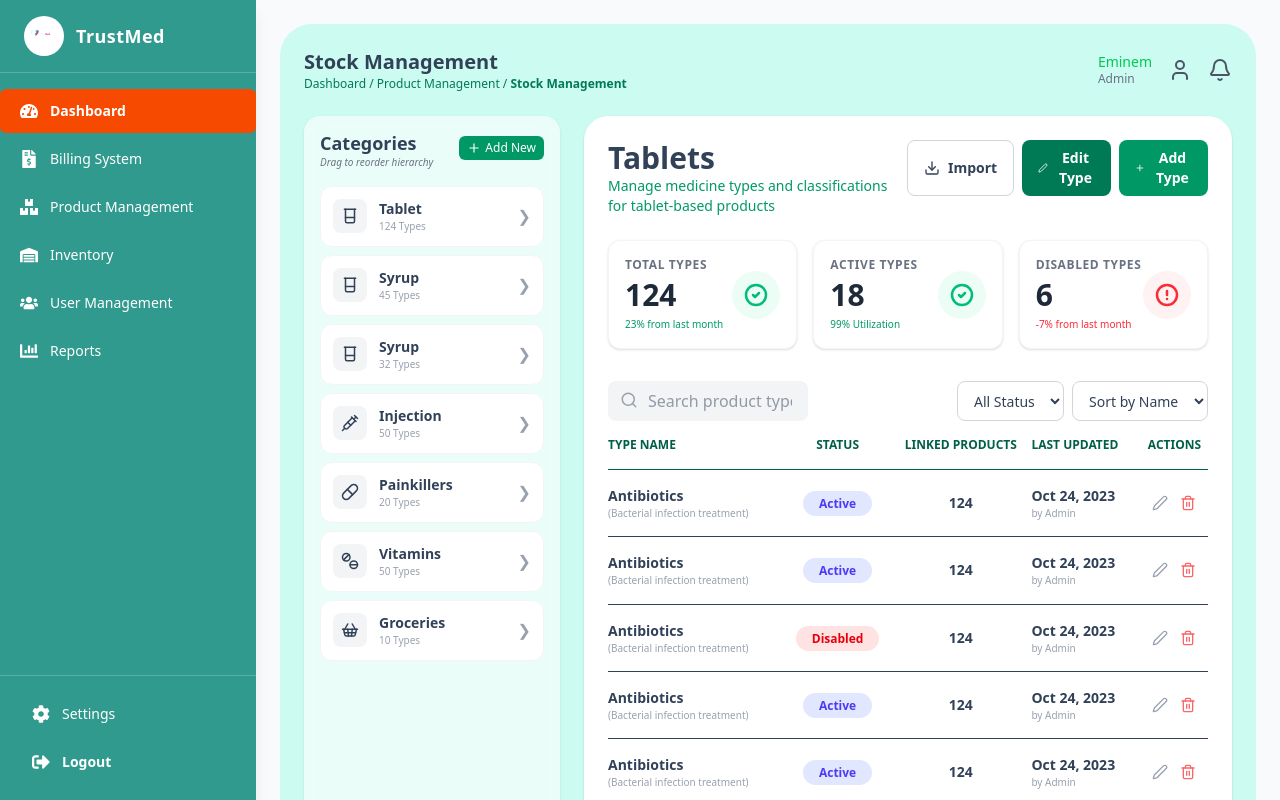
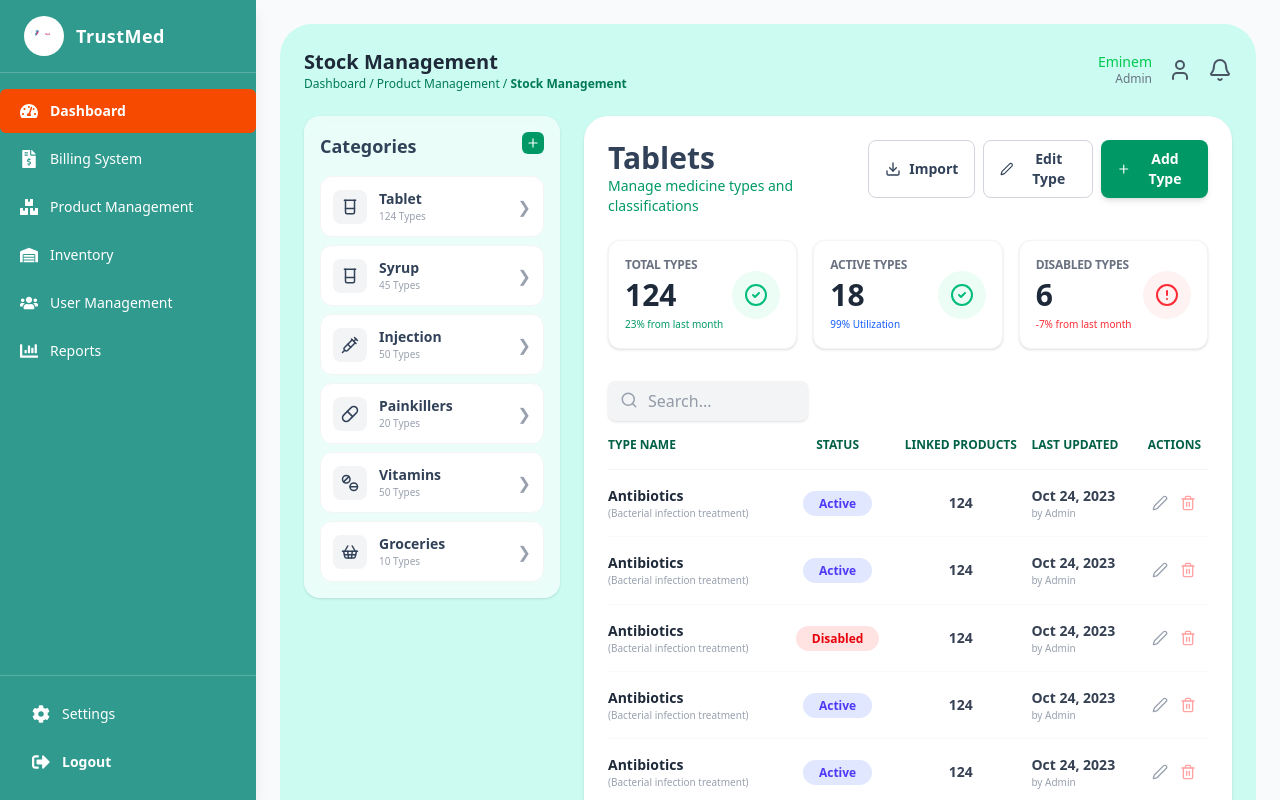
Before and after one commit to supunyasanthaofficial/Pharmacy-management-system, a React (Vite) app: page /stock-management in a window 1280 px wide. Shown: the top 800 px of the page. Built offline with nearby package versions, Linux system fonts and the light colour scheme.

Commit message:
Implementing a model for Productform

```diff
--- a/src/components/StockManagement.jsx
+++ b/src/components/StockManagement.jsx
@@ -1,26 +1,16 @@
-import React from "react";
+import React, { useState } from 'react';
+import ProductForm from './ProductForm';
 import {
-  Search,
-  Plus,
-  Download,
-  Edit2,
-  Trash2,
-  Tablets,
-  Syringe,
-  Pill,
-  ShoppingBasket,
-  Beaker,
-  Bell,
-  User,
-  AlertCircle,
-  CheckCircle2,
+  Search, Plus, Download, Edit2, Trash2, Tablets, Syringe, Pill,
+  ShoppingBasket, Beaker, Bell, User, AlertCircle, CheckCircle2,
 } from "lucide-react";
 
 const StockManagement = () => {
+  const [isModalOpen, setIsModalOpen] = useState(false);
+
   const categories = [
     { name: "Tablet", count: 124, icon: <Beaker size={18} /> },
     { name: "Syrup", count: 45, icon: <Beaker size={18} /> },
-    { name: "Syrup", count: 32, icon: <Beaker size={18} /> },
     { name: "Injection", count: 50, icon: <Syringe size={18} /> },
     { name: "Painkillers", count: 20, icon: <Pill size={18} /> },
     { name: "Vitamins", count: 50, icon: <Tablets size={18} /> },
@@ -37,58 +27,55 @@ const StockManagement = () => {
   });
 
   return (
-    <div className="min-h-screen rounded-4xl bg-teal-100 p-6 font-sans text-slate-700">
+    <div className="relative">
+
+      {isModalOpen && (
+        <div className="fixed inset-0 z-50 flex items-center justify-center p-4">
+          <div
+            className="absolute inset-0 bg-black/40 backdrop-blur-sm transition-opacity"
+            onClick={() => setIsModalOpen(false)}
+          />
+          <div className="relative z-10 w-full max-w-2xl animate-in fade-in zoom-in duration-200">
+            <ProductForm onClose={() => setIsModalOpen(false)} />
+          </div>
+        </div>
+      )}
+
+
+      <div className={`min-h-screen rounded-4xl bg-teal-100 p-6 font-sans text-slate-700 transition-all duration-300 ${isModalOpen ? 'blur-sm pointer-events-none' : ''}`}>
         <header className="flex justify-between items-center mb-6">
           <div>
-          <h1 className="text-xl font-bold">Stock Management</h1>
+            <h1 className="text-xl font-bold text-gray-800">Stock Management</h1>
             <p className="text-xs text-emerald-700">
-            Dashboard / Product Management /{" "}
-            <span className="font-semibold">Stock Management</span>
+              Dashboard / Product Management / <span className="font-semibold">Stock Management</span>
             </p>
           </div>
           <div className="flex items-center gap-4">
-          <div className="text-sm text-green-500 font-medium leading-tight">
-            Eminem
-            <div className="text-xs text-gray-500">Admin</div>
+            <div className="text-sm text-green-500 font-medium leading-tight text-right">
+              Eminem <div className="text-xs text-gray-500 font-normal">Admin</div>
             </div>
-
             <User className="text-gray-600" />
             <Bell className="text-gray-600" />
           </div>
         </header>
 
         <div className="flex gap-6">
-        <aside className="w-64 bg-white/60 rounded-2xl p-4 shadow-sm backdrop-blur-sm">
+          <aside className="w-64 bg-white/60 rounded-2xl p-4 shadow-sm backdrop-blur-sm h-fit">
             <div className="flex justify-between items-start mb-4">
-            <div>
-              <h2 className="font-bold text-lg leading-tight">Categories</h2>
-              <p className="text-[10px] text-gray-500 italic">
-                Drag to reorder hierarchy
-              </p>
-            </div>
-
-            <button className="bg-emerald-600 text-white p-1 rounded-md flex items-center gap-1 text-xs px-2 mt-1 hover:bg-emerald-700 transition-colors">
-              <Plus size={14} /> Add New
+              <h2 className="font-bold text-lg">Categories</h2>
+              <button className="bg-emerald-600 text-white p-1 rounded-md hover:bg-emerald-700 transition-colors">
+                <Plus size={14} />
               </button>
             </div>
 
             <div className="space-y-2">
               {categories.map((cat, i) => (
-              <div
-                key={i}
-                className={`flex items-center justify-between p-3 rounded-xl border cursor-pointer transition-all ${
-                  cat.active
-                    ? "bg-[#98e2e9] border-cyan-400"
-                    : "bg-white border-gray-100 hover:bg-teal-100"
-                }`}
-              >
+                <div key={i} className="flex items-center justify-between p-3 rounded-xl border border-gray-100 bg-white hover:bg-teal-100 cursor-pointer transition-all">
                   <div className="flex items-center gap-3">
                     <span className="p-2 bg-gray-100 rounded-lg">{cat.icon}</span>
                     <div>
                       <p className="text-sm font-semibold">{cat.name}</p>
-                    <p className="text-[10px] text-gray-400">
-                      {cat.count} Types
-                    </p>
+                      <p className="text-[10px] text-gray-400">{cat.count} Types</p>
                     </div>
                   </div>
                   <span className="text-gray-400">❯</span>
@@ -101,72 +88,40 @@ const StockManagement = () => {
             <div className="flex justify-between items-start mb-6">
               <div>
                 <h2 className="text-3xl font-bold">Tablets</h2>
-              <p className="text-sm text-emerald-600">
-                Manage medicine types and classifications for tablet-based
-                products
-              </p>
+                <p className="text-sm text-emerald-600 font-medium">Manage medicine types and classifications</p>
               </div>
               <div className="flex gap-2">
-              <button className="flex items-center gap-2 border border-gray-300 px-4 py-2 rounded-lg text-sm font-semibold">
+                <button className="flex items-center gap-2 border border-gray-300 px-4 py-2 rounded-lg text-sm font-semibold hover:bg-gray-50 transition-colors">
                   <Download size={16} /> Import
                 </button>
-              <button className="flex items-center gap-2 bg-emerald-700 text-white px-4 py-2 rounded-lg text-sm font-semibold">
+                <button className="flex items-center gap-2 border border-gray-300 px-4 py-2 rounded-lg text-sm font-semibold hover:bg-gray-50 transition-colors">
                   <Edit2 size={16} /> Edit Type
                 </button>
-              <button className="flex items-center gap-2 bg-emerald-600 text-white px-4 py-2 rounded-lg text-sm font-semibold">
+                <button
+                  onClick={() => setIsModalOpen(true)}
+                  className="flex items-center gap-2 bg-emerald-600 text-white px-4 py-2 rounded-lg text-sm font-semibold hover:bg-emerald-700 transition-all shadow-md"
+                >
                   <Plus size={16} /> Add Type
                 </button>
               </div>
             </div>
 
-          {/* Stats Cards */}
             <div className="grid grid-cols-3 gap-4 mb-8">
-            <StatCard
-              label="Total Types"
-              value="124"
-              sub="23% from last month"
-              color="text-green-600"
-            />
-            <StatCard
-              label="Active Types"
-              value="18"
-              sub="99% Utilization"
-              color="text-blue-600"
-            />
-            <StatCard
-              label="Disabled Types"
-              value="6"
-              sub="-7% from last month"
-              color="text-red-600"
-              isWarning
-            />
+              <StatCard label="Total Types" value="124" sub="23% from last month" />
+              <StatCard label="Active Types" value="18" sub="99% Utilization" color="text-blue-600" />
+              <StatCard label="Disabled Types" value="6" sub="-7% from last month" isWarning />
             </div>
 
             <div className="flex justify-between mb-4">
               <div className="relative w-1/3">
-              <Search
-                className="absolute left-3 top-2.5 text-gray-400"
-                size={18}
-              />
-              <input
-                type="text"
-                placeholder="Search product type..."
-                className="w-full pl-10 pr-4 py-2 bg-gray-100 rounded-lg border-none focus:ring-2 focus:ring-emerald-500"
-              />
-            </div>
-            <div className="flex gap-2">
-              <select className="border border-gray-300 rounded-lg px-3 py-1 text-sm">
-                <option>All Status</option>
-              </select>
-              <select className="border border-gray-300 rounded-lg px-3 py-1 text-sm">
-                <option>Sort by Name</option>
-              </select>
+                <Search className="absolute left-3 top-2.5 text-gray-400" size={18} />
+                <input type="text" placeholder="Search..." className="w-full pl-10 pr-4 py-2 bg-gray-100 rounded-lg border-none focus:ring-2 focus:ring-emerald-500 outline-none shadow-sm" />
               </div>
             </div>
 
             <table className="w-full text-left">
               <thead>
-              <tr className="text-emerald-800 uppercase text-xs font-bold border-b">
+                <tr className="text-emerald-800 uppercase text-xs font-bold border-b border-gray-100">
                   <th className="pb-4">Type Name</th>
                   <th className="pb-4 text-center">Status</th>
                   <th className="pb-4 text-center">Linked Products</th>
@@ -174,39 +129,27 @@ const StockManagement = () => {
                   <th className="pb-4 text-center">Actions</th>
                 </tr>
               </thead>
-            <tbody className="divide-y">
+              <tbody className="divide-y divide-gray-50">
                 {tableData.map((item, idx) => (
-                <tr key={idx} className="text-sm">
+                  <tr key={idx} className="text-sm hover:bg-gray-50 transition-colors">
                     <td className="py-4">
-                    <p className="font-bold">{item.name}</p>
-                    <p className="text-[10px] text-gray-400">
-                      {item.description}
-                    </p>
+                      <p className="font-bold text-gray-800">{item.name}</p>
+                      <p className="text-[10px] text-gray-400">{item.description}</p>
                     </td>
                     <td className="py-4 text-center">
-                    <span
-                      className={`px-4 py-1 rounded-full text-xs font-bold ${idx % 3 === 2 ? "bg-red-100 text-red-600" : "bg-indigo-100 text-indigo-600"}`}
-                    >
+                      <span className={`px-4 py-1 rounded-full text-xs font-bold ${idx % 3 === 2 ? "bg-red-100 text-red-600" : "bg-indigo-100 text-indigo-600"}`}>
                         {idx % 3 === 2 ? "Disabled" : "Active"}
                       </span>
                     </td>
-                  <td className="py-4 text-center font-semibold">
-                    {item.linked}
-                  </td>
+                    <td className="py-4 text-center font-semibold text-gray-700">{item.linked}</td>
                     <td className="py-4">
-                    <p className="font-semibold">{item.date}</p>
+                      <p className="font-semibold text-gray-700">{item.date}</p>
                       <p className="text-[10px] text-gray-400">by {item.admin}</p>
                     </td>
                     <td className="py-4">
                       <div className="flex justify-center gap-3">
-                      <Edit2
-                        size={16}
-                        className="text-gray-400 cursor-pointer"
-                      />
-                      <Trash2
-                        size={16}
-                        className="text-red-400 cursor-pointer"
-                      />
+                        <Edit2 size={16} className="text-gray-400 cursor-pointer hover:text-emerald-600" />
+                        <Trash2 size={16} className="text-red-300 cursor-pointer hover:text-red-600" />
                       </div>
                     </td>
                   </tr>
@@ -216,35 +159,19 @@ const StockManagement = () => {
           </main>
         </div>
       </div>
+    </div>
   );
 };
 
-const StatCard = ({ label, value, sub, isWarning }) => (
-  <div className="border border-gray-100 rounded-xl p-4 flex justify-between items-center shadow-sm bg-white">
+const StatCard = ({ label, value, sub, isWarning, color = "text-emerald-600" }) => (
+  <div className="border border-gray-100 rounded-xl p-4 flex justify-between items-center shadow-sm bg-white hover:shadow-md transition-shadow">
     <div>
-      <p className="text-xs text-gray-500 font-semibold mb-1 uppercase tracking-wider">
-        {label}
-      </p>
+      <p className="text-xs text-gray-500 font-semibold mb-1 uppercase tracking-tight">{label}</p>
       <p className="text-3xl font-bold text-gray-800">{value}</p>
-      <p
-        className={`text-[10px] mt-1 font-medium ${
-          isWarning ? "text-red-500" : "text-emerald-600"
-        }`}
-      >
-        {sub}
-      </p>
+      <p className={`text-[10px] mt-1 font-medium ${isWarning ? "text-red-500" : color}`}>{sub}</p>
     </div>
-
-    <div
-      className={`w-12 h-12 rounded-full flex items-center justify-center transition-colors ${
-        isWarning ? "bg-red-50 text-red-500" : "bg-emerald-50 text-emerald-500"
-      }`}
-    >
-      {isWarning ? (
-        <AlertCircle size={24} strokeWidth={2.5} />
-      ) : (
-        <CheckCircle2 size={24} strokeWidth={2.5} />
-      )}
+    <div className={`w-12 h-12 rounded-full flex items-center justify-center ${isWarning ? "bg-red-50 text-red-500" : "bg-emerald-50 text-emerald-500"}`}>
+      {isWarning ? <AlertCircle size={24} /> : <CheckCircle2 size={24} />}
     </div>
   </div>
 );
```
Lines whose indentation alone changed are shown as unchanged.
